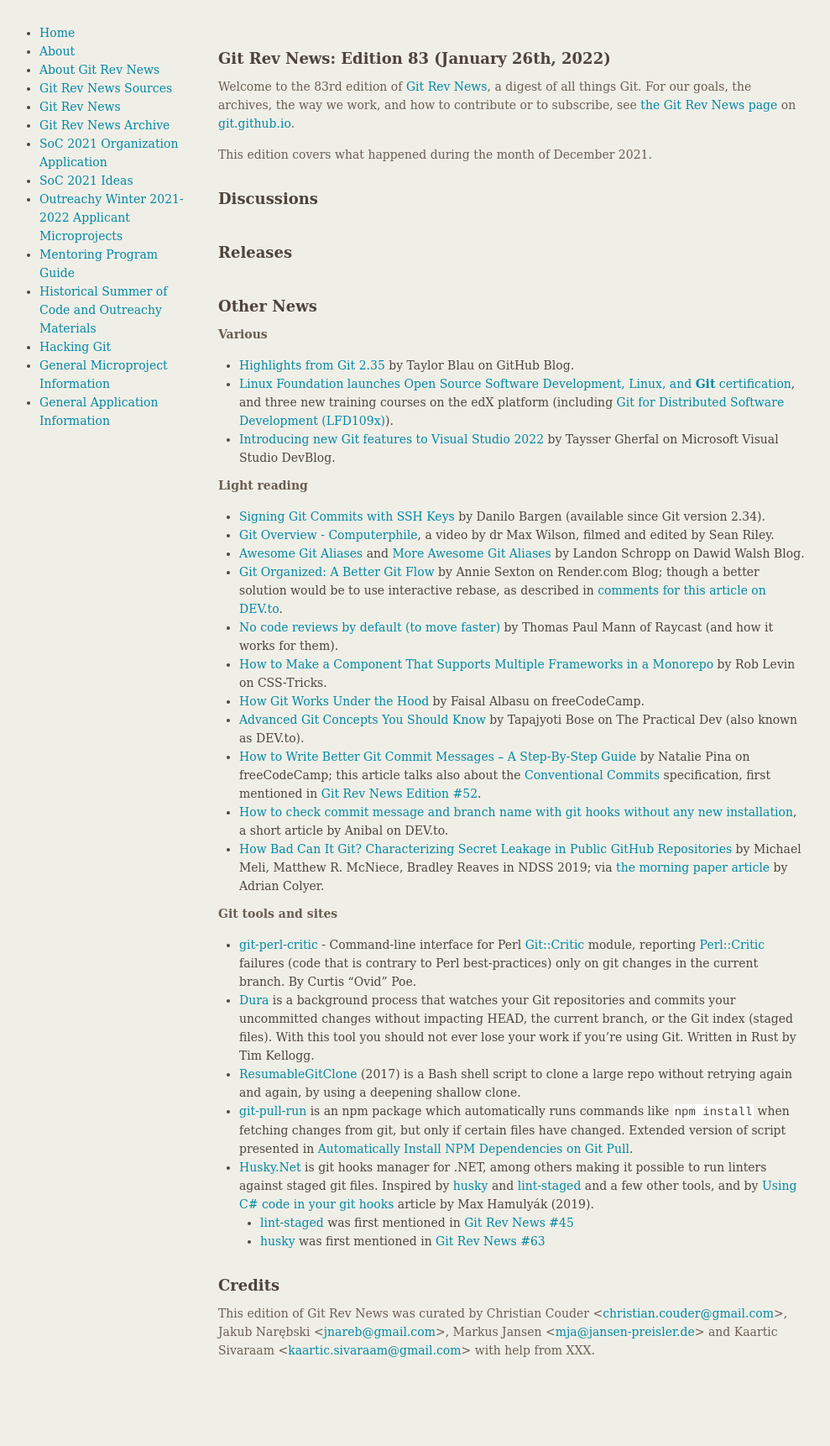
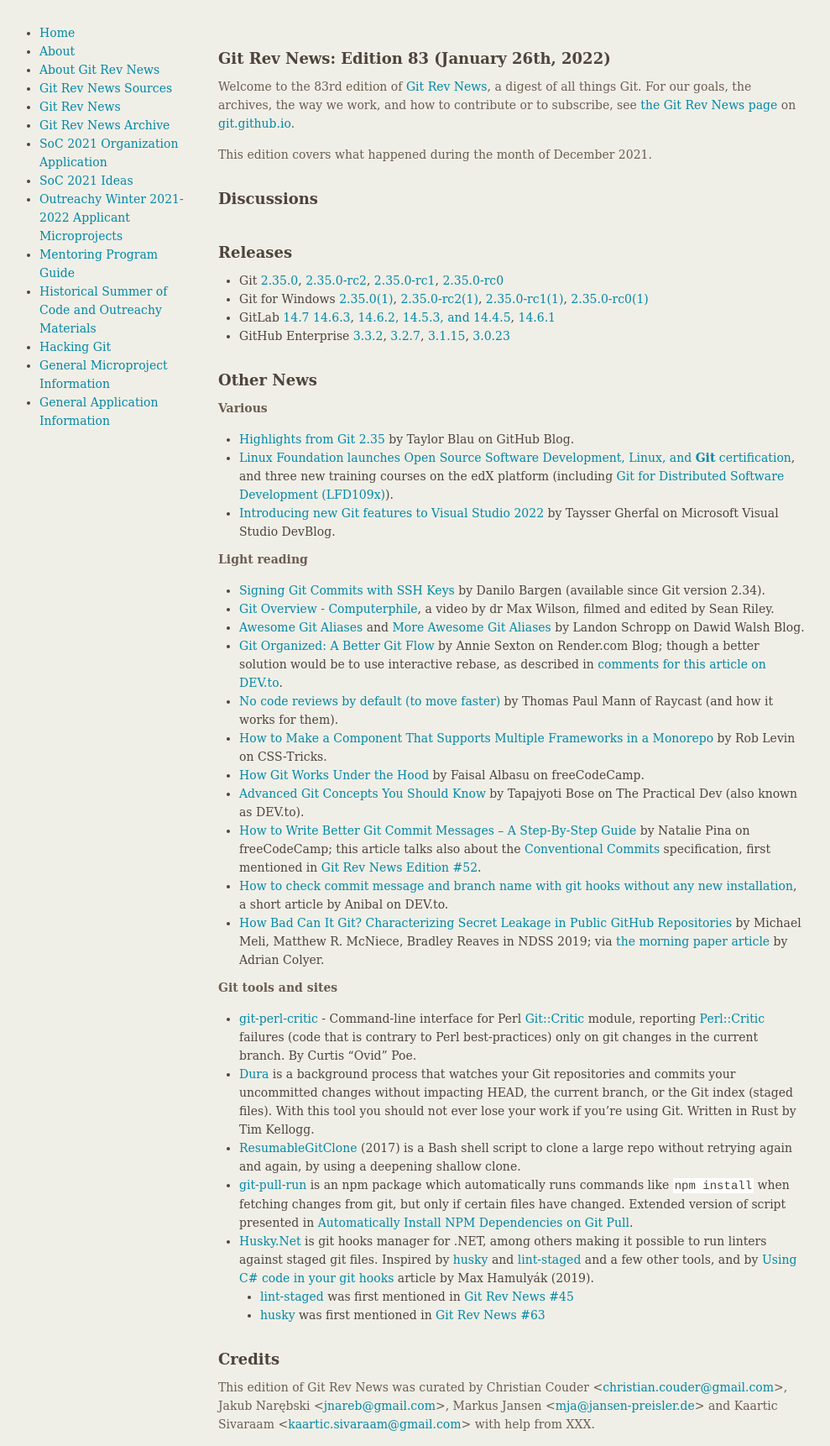
Before and after one commit to git/git.github.io, a Jekyll site: the page built from rev_news/drafts/edition-83.md, in a window 1280 px wide. Shown: the whole page at 84% size, without its empty margins (149-1138 px from the left). Built offline with Jekyll 4.4.1, drawn with Linux system fonts in a browser that asks for light colours; before the commit the page ends 1634 px from its top, so only the background shows below that.

Commit message:
rn-83: add releases

```diff
--- a/rev_news/drafts/edition-83.md
+++ b/rev_news/drafts/edition-83.md
@@ -34,6 +34,23 @@
 -->
 
 ## Releases
+
++ Git [2.35.0](https://public-inbox.org/git/xmqqee4x3pij.fsf@gitster.g/),
+[2.35.0-rc2](https://public-inbox.org/git/xmqqwniui6wd.fsf@gitster.g/),
+[2.35.0-rc1](https://public-inbox.org/git/xmqq35lp68rw.fsf@gitster.g/),
+[2.35.0-rc0](https://public-inbox.org/git/xmqq7db7xfgn.fsf@gitster.g/)
++ Git for Windows [2.35.0(1)](https://github.com/git-for-windows/git/releases/tag/v2.35.0.windows.1),
+[2.35.0-rc2(1)](https://github.com/git-for-windows/git/releases/tag/v2.35.0-rc2.windows.1),
+[2.35.0-rc1(1)](https://github.com/git-for-windows/git/releases/tag/v2.35.0-rc1.windows.1),
+[2.35.0-rc0(1)](https://github.com/git-for-windows/git/releases/tag/v2.35.0-rc0.windows.1)
++ GitLab [14.7](https://about.gitlab.com/releases/2022/01/22/gitlab-14-7-released/)
+[14.6.3](https://about.gitlab.com/releases/2022/01/17/gitlab-14-6-3-released/),
+[14.6.2, 14.5.3, and 14.4.5](https://about.gitlab.com/releases/2022/01/11/security-release-gitlab-14-6-2-released/),
+[14.6.1](https://about.gitlab.com/releases/2022/01/04/gitlab-14-6-1-released/)
++ GitHub Enterprise [3.3.2](https://help.github.com/enterprise-server@3.3/admin/release-notes#3.3.2),
+[3.2.7](https://help.github.com/enterprise-server@3.2/admin/release-notes#3.2.7),
+[3.1.15](https://help.github.com/enterprise-server@3.1/admin/release-notes#3.1.15),
+[3.0.23](https://help.github.com/enterprise-server@3.0/admin/release-notes#3.0.23)
 
 ## Other News
 
```
